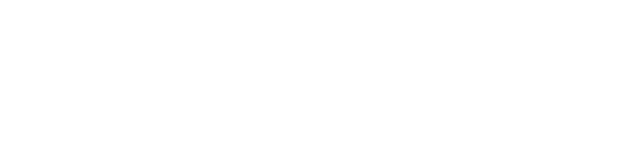
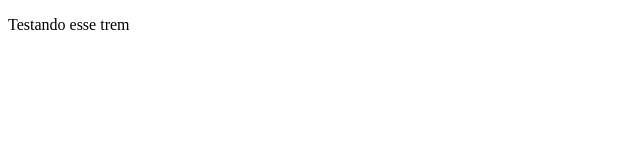
Before and after one commit to frajolz/CinePagu, a plain HTML site: page index.html in a window 1280 px wide. Shown: the whole page, without its empty margins (0-640 px from the left). Drawn offline with Linux system fonts and the light colour scheme.

Commit message:
Update index.html

```diff
--- a/index.html
+++ b/index.html
@@ -7,6 +7,6 @@
     <title>Teste Git</title>
 </head>
 <body>
-
+    <p>Testando esse trem</p>
 </body>
 </html>
```
